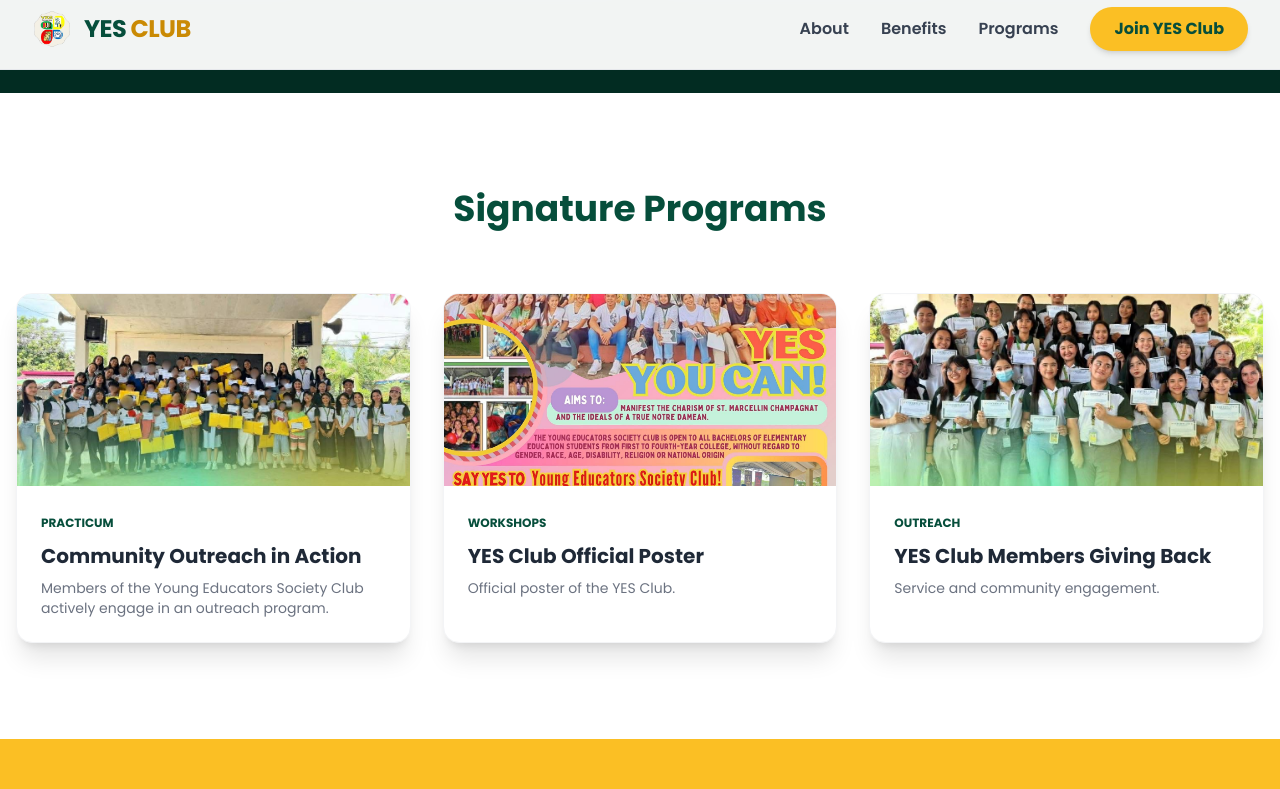
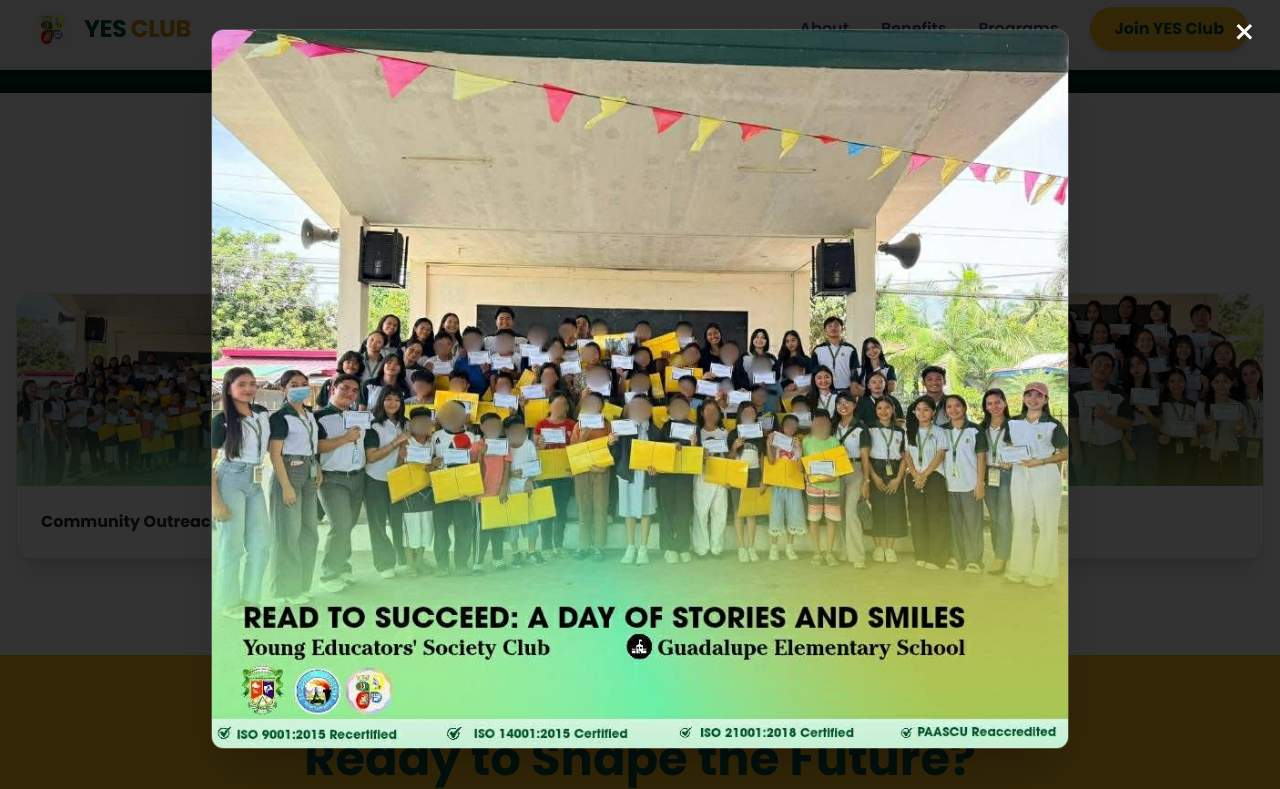
Before and after one commit to FTUAZON/YES, a plain HTML site: page index.html in a window 1280 px wide. Both pictures are taken after a click on the picture 213 px from the left and 2620 px from the top of the page. Shown: the part 2231-3020 px from the top of the page. Drawn offline with nearby package versions, Linux system fonts and the light colour scheme.

Commit message:
Update index.html

```diff
--- a/index.html
+++ b/index.html
@@ -190,45 +190,39 @@
         </div>
     </section>
 
-    <section id="programs" class="py-24 bg-white">
+    <!-- PROGRAMS -->
+<section id="programs" class="py-24 bg-white">
     <div class="max-w-7xl mx-auto px-4">
-        <h2 class="text-4xl font-bold text-uni-green text-center mb-16">Signature Programs</h2>
+        <h2 class="text-4xl font-bold text-uni-green text-center mb-16">
+            Signature Programs
+        </h2>
 
         <div class="grid md:grid-cols-3 gap-8">
 
-            <!-- CARD 1 -->
-            <div class="rounded-2xl overflow-hidden shadow-xl bg-white border border-gray-100">
+            <div class="rounded-2xl overflow-hidden shadow-xl border">
                 <img src="Assets/Images/1.jpg"
                      class="w-full h-48 object-cover cursor-pointer hover:scale-105 transition"
                      onclick="openModal(this.src)">
                 <div class="p-6">
-                    <span class="text-uni-green font-bold text-xs uppercase">Practicum</span>
-                    <h3 class="text-xl font-bold my-2">Community Outreach in Action</h3>
-                    <p class="text-gray-500 text-sm">Members of the Young Educators Society Club actively engage in an outreach program.</p>
+                    <h3 class="font-bold">Community Outreach</h3>
                 </div>
             </div>
 
-            <!-- CARD 2 -->
-            <div class="rounded-2xl overflow-hidden shadow-xl bg-white border border-gray-100">
+            <div class="rounded-2xl overflow-hidden shadow-xl border">
                 <img src="Assets/Images/2.jpg"
                      class="w-full h-48 object-cover cursor-pointer hover:scale-105 transition"
                      onclick="openModal(this.src)">
                 <div class="p-6">
-                    <span class="text-uni-green font-bold text-xs uppercase">Workshops</span>
-                    <h3 class="text-xl font-bold my-2">YES Club Official Poster</h3>
-                    <p class="text-gray-500 text-sm">Official poster of the YES Club.</p>
+                    <h3 class="font-bold">Workshops</h3>
                 </div>
             </div>
 
-            <!-- CARD 3 -->
-            <div class="rounded-2xl overflow-hidden shadow-xl bg-white border border-gray-100">
+            <div class="rounded-2xl overflow-hidden shadow-xl border">
                 <img src="Assets/Images/3.jpg"
                      class="w-full h-48 object-cover cursor-pointer hover:scale-105 transition"
                      onclick="openModal(this.src)">
                 <div class="p-6">
-                    <span class="text-uni-green font-bold text-xs uppercase">Outreach</span>
-                    <h3 class="text-xl font-bold my-2">YES Club Members Giving Back</h3>
-                    <p class="text-gray-500 text-sm">Service and community engagement.</p>
+                    <h3 class="font-bold">Outreach</h3>
                 </div>
             </div>
 
@@ -345,6 +339,16 @@
             </div>
     </footer>
 
+    <div id="imageModal"
+     class="fixed inset-0 bg-black/80 hidden items-center justify-center z-50">
+
+    <span class="absolute top-6 right-6 text-white text-4xl cursor-pointer"
+          onclick="closeModal()">×</span>
+
+    <img id="modalImg"
+         class="max-w-[90%] max-h-[90%] rounded-xl shadow-2xl border border-white/20">
+</div>
+
     <script src="https://cdn.jsdelivr.net/npm/emailjs-com@3/dist/email.min.js"></script>
 
 <script>
@@ -386,26 +390,30 @@
 </script>
 
 <script>
+document.addEventListener("DOMContentLoaded", () => {
+
     const modal = document.getElementById("imageModal");
     const modalImg = document.getElementById("modalImg");
 
-    function openModal(src) {
+    window.openModal = function (src) {
         modal.classList.remove("hidden");
         modal.classList.add("flex");
         modalImg.src = src;
-    }
+    };
 
-    function closeModal() {
+    window.closeModal = function () {
         modal.classList.add("hidden");
         modal.classList.remove("flex");
-    }
+        modalImg.src = "";
+    };
 
-    // Close when clicking outside image
-    modal.addEventListener("click", function (e) {
+    modal.addEventListener("click", (e) => {
         if (e.target === modal) {
             closeModal();
         }
     });
+
+});
 </script>
 
 
@@ -413,17 +421,5 @@
     lucide.createIcons();
 </script>
 
-<!-- IMAGE MODAL -->
-<div id="imageModal"
-     class="fixed inset-0 bg-black/80 hidden items-center justify-center z-50">
-
-    <!-- CLOSE BUTTON -->
-    <span class="absolute top-6 right-6 text-white text-3xl cursor-pointer"
-          onclick="closeModal()">×</span>
-
-    <!-- IMAGE -->
-    <img id="modalImg"
-         class="max-w-[90%] max-h-[90%] rounded-xl shadow-2xl border border-white/20">
-</div>
 </body>
 </html>
```
